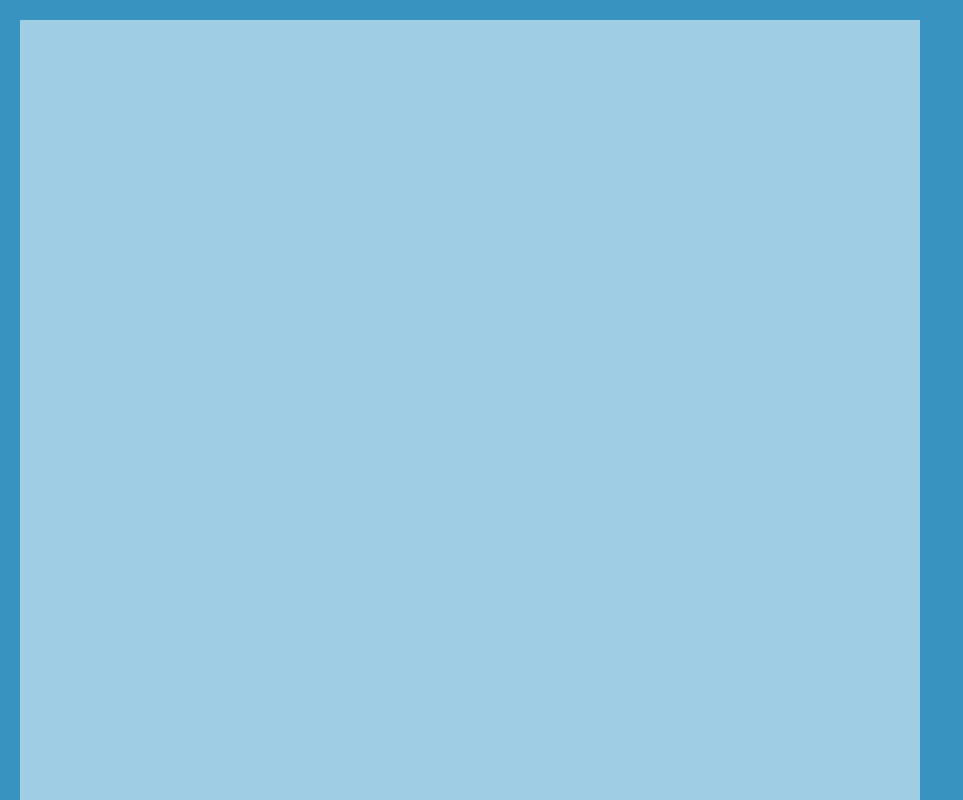
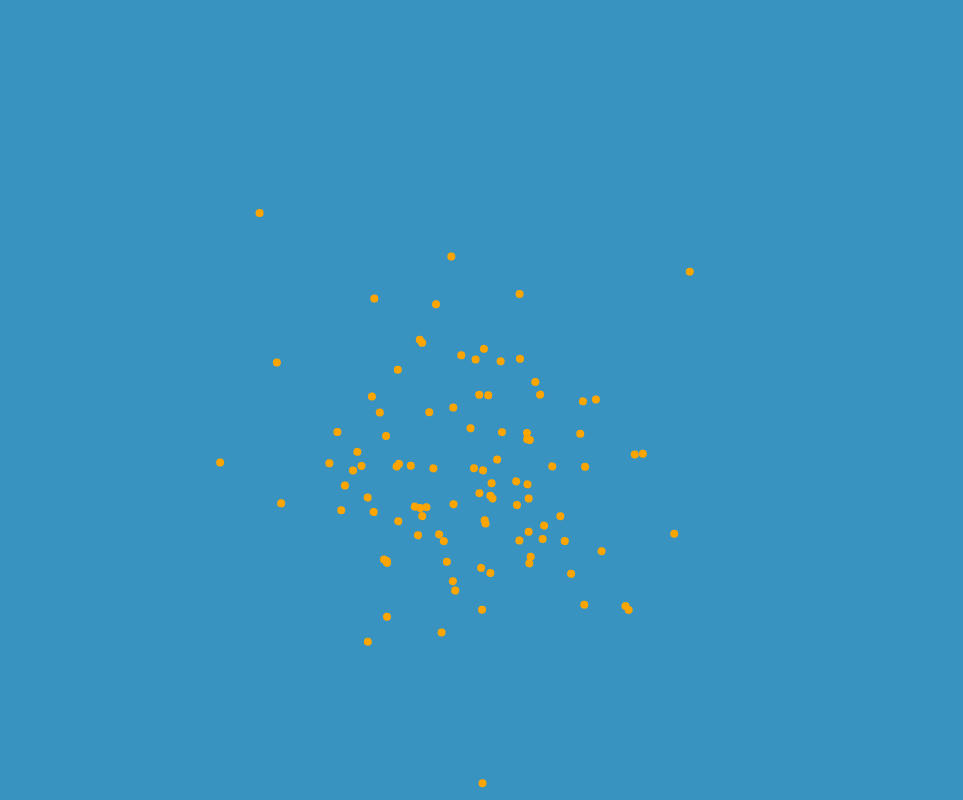
Before and after one commit to Brian-Tas/Science-Fair, a website: page Public/index.html in a window 1280 px wide. Shown: the top 800 px of the page, without its empty margins (0-963 px from the left). Drawn offline with Linux system fonts and the light colour scheme.

Commit message:
Switched to ctx rendering and made basic simulation

```diff
--- a/Public/index.html
+++ b/Public/index.html
@@ -7,8 +7,7 @@
     <link rel="stylesheet" href="styles.css">
 </head>
 <body>
-    <div class="arena"></div>
-    <div class="gilbert" id="one"></div>
+    <canvas id="canvas" width = "900" height = "900"></canvas>
     <script src="script.js"></script>
 </body>
 </html>
--- a/Public/script.js
+++ b/Public/script.js
@@ -1,3 +1,6 @@
+const canvas = document.getElementById('canvas');
+const ctx = canvas.getContext('2d');
+
 class Level {
     constructor(inputCount, outputCount, activation = 'binary') {
         this.biases = new Array(outputCount);
@@ -82,17 +85,8 @@ class Creature {
         this.vx = 0;
         this.vy = 0;
 
-        let doc = document.createElement('img');
-        doc.classList.add('gilbert');
-        doc.id = `${gilberts}`;
-        doc.src = `./Assets/gilbert.png`
-
-        document.body.appendChild(doc);
-
-        this.doc = doc;
-
         this.v = 10; //velocity
-        this.r = 0.25; //rotational degree
+        this.r = Math.random(); //rotational degree
         this.rv = 0; //rotational speed
 
         this.sight = new Array(eyeCount).fill(1);
@@ -100,20 +94,21 @@ class Creature {
         this.net = new NeuralNetwork([[5, 'tanh'], [7, 'tanh'], [7, 'tanh'], [2, 'tanh']]);
     }
 
-    run(n1 = 1, n2 = this.x, n3 = this.y, n4 = this.sight[0], n5 = this.sight[1], n6 = this.v, n7 = this.r) {
+    run(n1 = 1, n2 = this.x, n3 = this.y, n4 = this.v, n5 = this.r) {
+        this.net.levels[0].inputs = [n1, n2, n3, n4, n5];
         return NeuralNetwork.feedForward(this.net);
     }
 
     move() {
-        this.r += this.rv / 1.5;
+        this.r += this.rv / 200;
         this.rv *= 0.99;
 
-        const radians = this.r * 180 * (Math.PI / 180);
+        const radians = this.r * 360 * (Math.PI / 180);
         const deltaX = this.v * Math.sin(radians);
-        const deltaY = this.v * Math.cos(radians);
+        const deltaY = this.v * -Math.cos(radians);
 
-        this.vx += deltaX / 10;
-        this.vy += deltaY / 10;
+        this.vx += deltaX / 180;
+        this.vy += deltaY / 180;
 
         this.vx *= 0.93;
         this.vy *= 0.93;
@@ -121,22 +116,55 @@ class Creature {
         this.x += this.vx / 100;
         this.y += this.vy / 100;
     }
+    draw() {
+        ctx.save(); // Save the current context state
+        ctx.translate(this.x * canvas.width, this.y * canvas.height); // Translate to the creature's position
+        ctx.rotate(this.r * Math.PI / 180); // Rotate the context to the creature's rotation
 
-    draw() {
-        this.doc.style.top = `${this.y * 900 + 30}px`;
-        this.doc.style.left = `${this.x * 900 + 30}px`;
-        this.doc.style.transform = `rotate(${this.r * 360}deg)`;
+        ctx.beginPath(); // Begin a new path
+        ctx.arc(0, 0, 4, 0, Math.PI * 2); // Change radius to 5 (or to your desired size)
+        ctx.fillStyle = '#FFA500'; // Set a fill color
+        ctx.fill(); // Fill the circle
+        ctx.restore(); // Restore the context state
     }
 }
 
-let styleGilbert = document.getElementById('one').style;
+class Food {
+    constructor() {
+        this.x = Math.random();
+        this.y = Math.random();
+    }
+}
 
-let gilbert = new Creature();
+let gilbert = [];
+let food = [];
+let gilbertCount = 100;
+let foodCount = 100;
 
-setInterval(()=>{
-    console.log(gilbert.x);
-    gilbert.draw();
-    gilbert.move();
-}, 200);
+for(let i = 0; i < gilbertCount; i++) {
+    gilbert.push(new Creature(0.5 + (Math.random() * 2 - 1)/10, 0.5 + (Math.random() * 2 - 1)/10));
+    for(let j = 0; j < foodCount; j++) {
+        food.push()
+    }
+}
 
-console.table(gilbert.run());
+
+function updateCreatures() {
+    ctx.clearRect(0, 0, 900, 900);
+
+    gilbert.forEach((creature) => {
+        creature.draw();
+        creature.move();
+        let idea = creature.run();
+        creature.v += idea[0];
+        creature.rv += idea[1];
+        creature.v = Math.max(-5, Math.min(12.5, creature.v));
+        creature.rv = Math.max(-3, Math.min(6, creature.rv));
+    });
+
+    gilbert = gilbert.filter(creature => !(creature.x > 29/30 || creature.x < -1/30 || creature.y > 29/30 || creature.y < -1/30));
+
+    requestAnimationFrame(updateCreatures);
+}
+
+requestAnimationFrame(updateCreatures);
```
Also changed, not shown: Public/Assets/gilbert.png (deleted).
